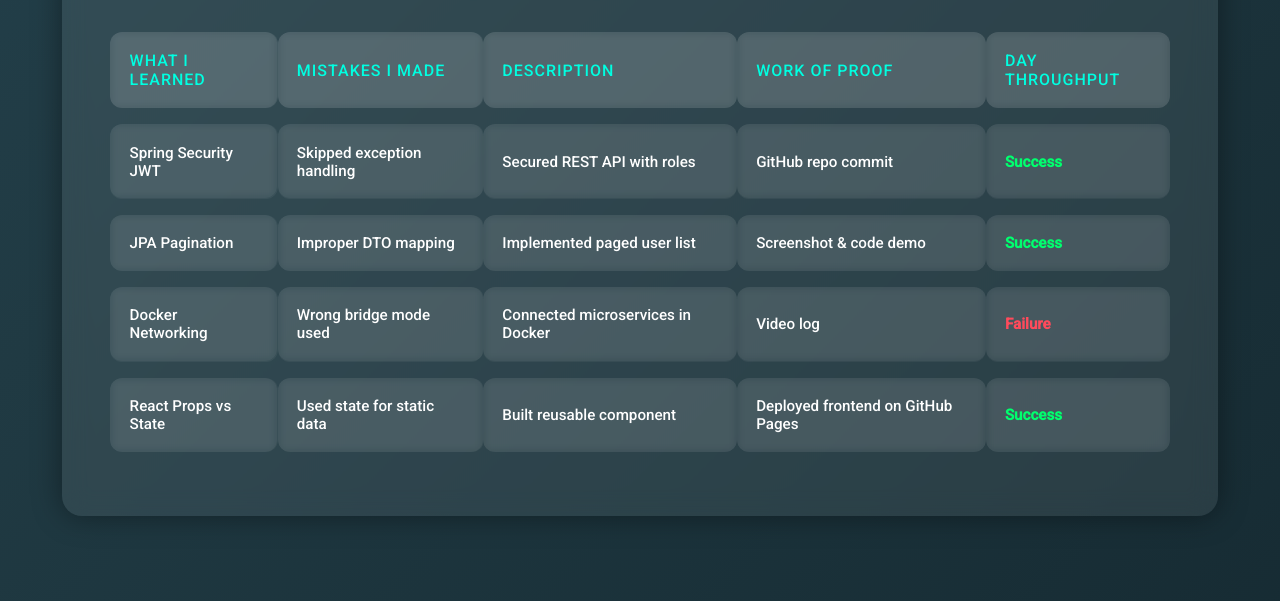
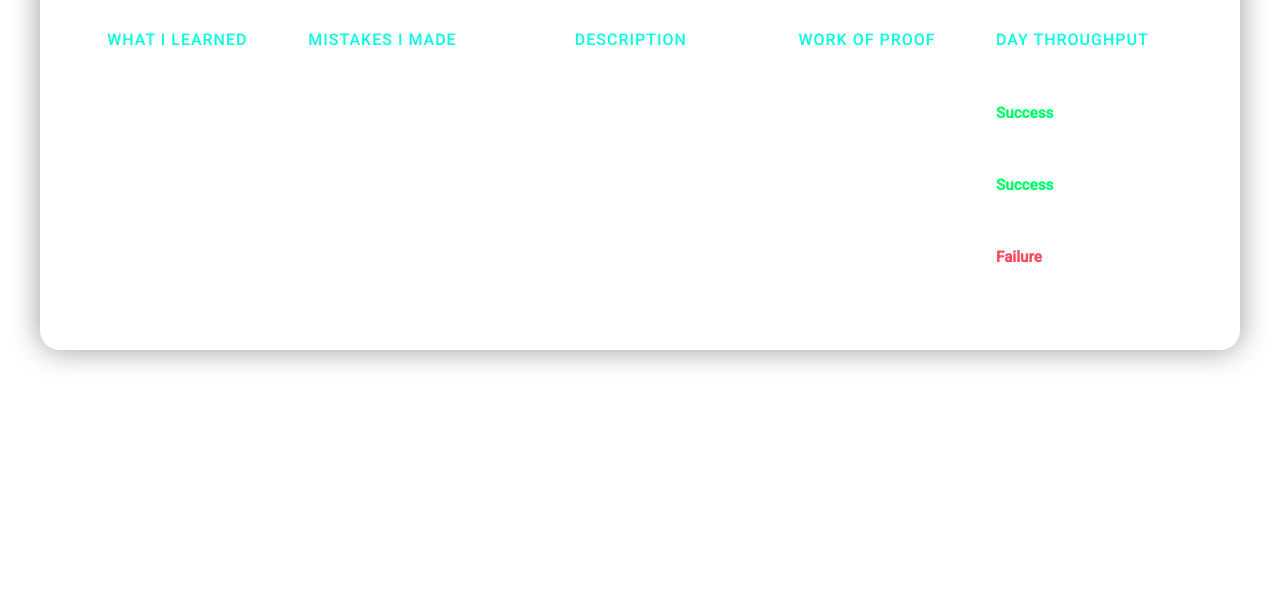
Before and after one commit to nagalikhitasingireddy/techJourney, a plain HTML site: page index.html in a window 1280 px wide. Shown: the part 199-800 px from the top of the page. Drawn offline with nearby package versions, Linux system fonts and the light colour scheme.

Commit message:
Updated index.html

```diff
--- a/index.html
+++ b/index.html
@@ -13,26 +13,22 @@
       box-sizing: border-box;
     }
 
-    body {
+    body, html {
+      height: 100%;
+      overflow: hidden;
       font-family: 'Roboto', sans-serif;
-      height: 100vh;
-      background: linear-gradient(-45deg, #0f2027, #203a43, #2c5364, #1e3c72);
-      background-size: 400% 400%;
-      animation: gradientMove 12s ease infinite;
-      color: #ffffff;
-      display: flex;
-      justify-content: center;
-      align-items: center;
-      padding: 2rem;
     }
 
-    @keyframes gradientMove {
-      0% { background-position: 0% 50%; }
-      50% { background-position: 100% 50%; }
-      100% { background-position: 0% 50%; }
+    #tsparticles {
+      position: fixed;
+      width: 100%;
+      height: 100%;
+      z-index: -1;
     }
 
     .container {
+      position: relative;
+      z-index: 1;
       width: 95%;
       max-width: 1200px;
       background: rgba(255, 255, 255, 0.08);
@@ -40,6 +36,8 @@
       backdrop-filter: blur(12px);
       padding: 3rem;
       box-shadow: 0 0 30px rgba(0, 0, 0, 0.4);
+      margin: 4rem auto;
+      color: #fff;
     }
 
     h1 {
@@ -105,6 +103,8 @@
 </head>
 <body>
 
+<div id="tsparticles"></div>
+
 <div class="container">
   <h1>🚀 My Daily Tech Journal</h1>
 
@@ -120,36 +120,69 @@
     </thead>
     <tbody>
       <tr>
-          <td>Spring Security JWT</td>
-          <td>Skipped exception handling</td>
-          <td>Secured REST API with roles</td>
-          <td>GitHub repo commit</td>
+        <td>Spring Boot Security</td>
+        <td>Missed CSRF</td>
+        <td>Integrated secure login</td>
+        <td>GitHub PR</td>
         <td class="status-success">Success</td>
       </tr>
       <tr>
-          <td>JPA Pagination</td>
-          <td>Improper DTO mapping</td>
-          <td>Implemented paged user list</td>
-          <td>Screenshot & code demo</td>
+        <td>React Lifecycle</td>
+        <td>Wrong useEffect dependency</td>
+        <td>Fixed infinite loop issue</td>
+        <td>Code demo</td>
         <td class="status-success">Success</td>
       </tr>
       <tr>
-          <td>Docker Networking</td>
-          <td>Wrong bridge mode used</td>
-          <td>Connected microservices in Docker</td>
-          <td>Video log</td>
+        <td>PostgreSQL setup</td>
+        <td>Didn't open port</td>
+        <td>Docker + DB failed</td>
+        <td>Screenshot + notes</td>
         <td class="status-failure">Failure</td>
-        </tr>
-        <tr>
-          <td>React Props vs State</td>
-          <td>Used state for static data</td>
-          <td>Built reusable component</td>
-          <td>Deployed frontend on GitHub Pages</td>
-          <td class="status-success">Success</td>
       </tr>
     </tbody>
   </table>
 </div>
 
+<!-- tsParticles CDN -->
+<script src="https://cdn.jsdelivr.net/npm/tsparticles@3/tsparticles.bundle.min.js"></script>
+<script>
+  tsParticles.load("tsparticles", {
+    fullScreen: { enable: false },
+    background: { color: { value: "#00000000" } },
+    particles: {
+      number: { value: 60 },
+      color: { value: "#00ffe1" },
+      shape: { type: "circle" },
+      opacity: { value: 0.6 },
+      size: { value: { min: 1, max: 4 } },
+      move: {
+        enable: true,
+        speed: 1,
+        direction: "none",
+        outModes: { default: "bounce" }
+      },
+      links: {
+        enable: true,
+        distance: 120,
+        color: "#00ffe1",
+        opacity: 0.3,
+        width: 1
+      }
+    },
+    interactivity: {
+      events: {
+        onHover: { enable: true, mode: "repulse" },
+        onClick: { enable: true, mode: "push" }
+      },
+      modes: {
+        repulse: { distance: 80 },
+        push: { quantity: 4 }
+      }
+    },
+    detectRetina: true
+  });
+</script>
+
 </body>
 </html>
```
Lines whose indentation alone changed are shown as unchanged.
